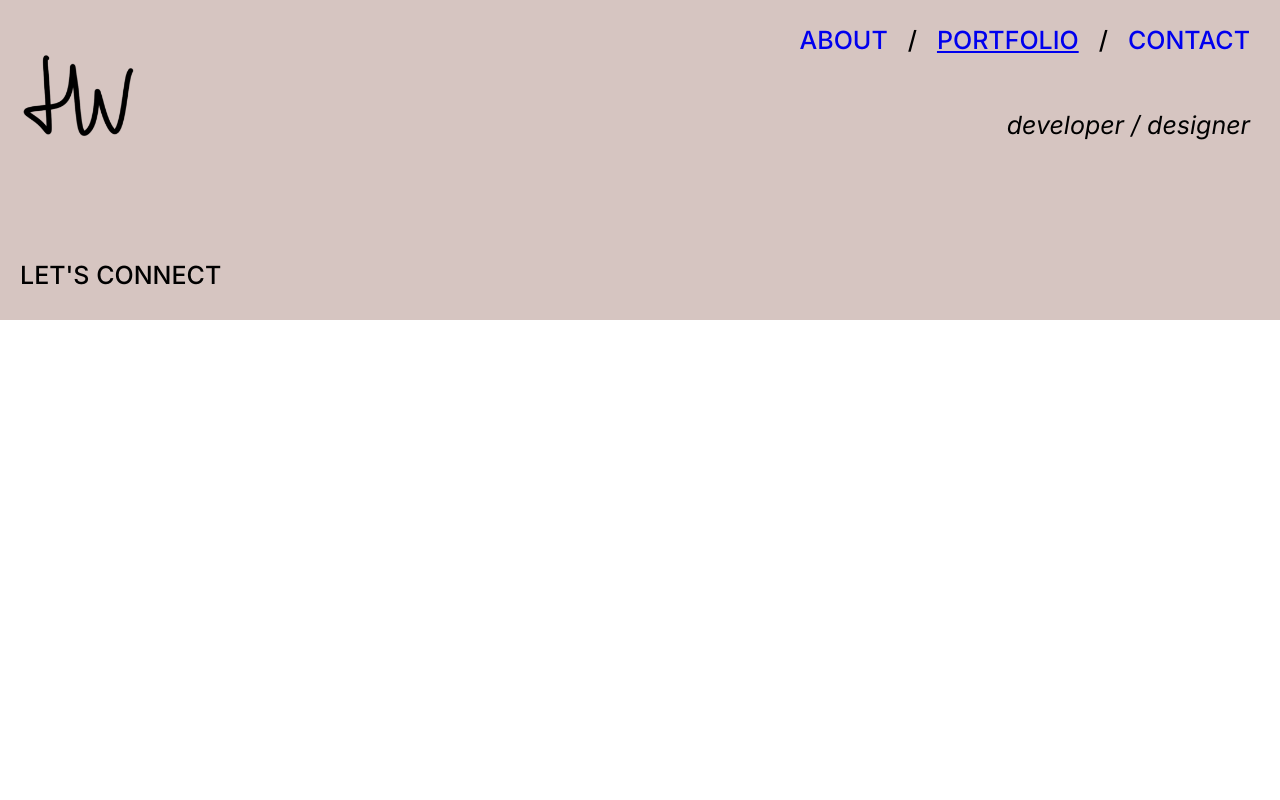
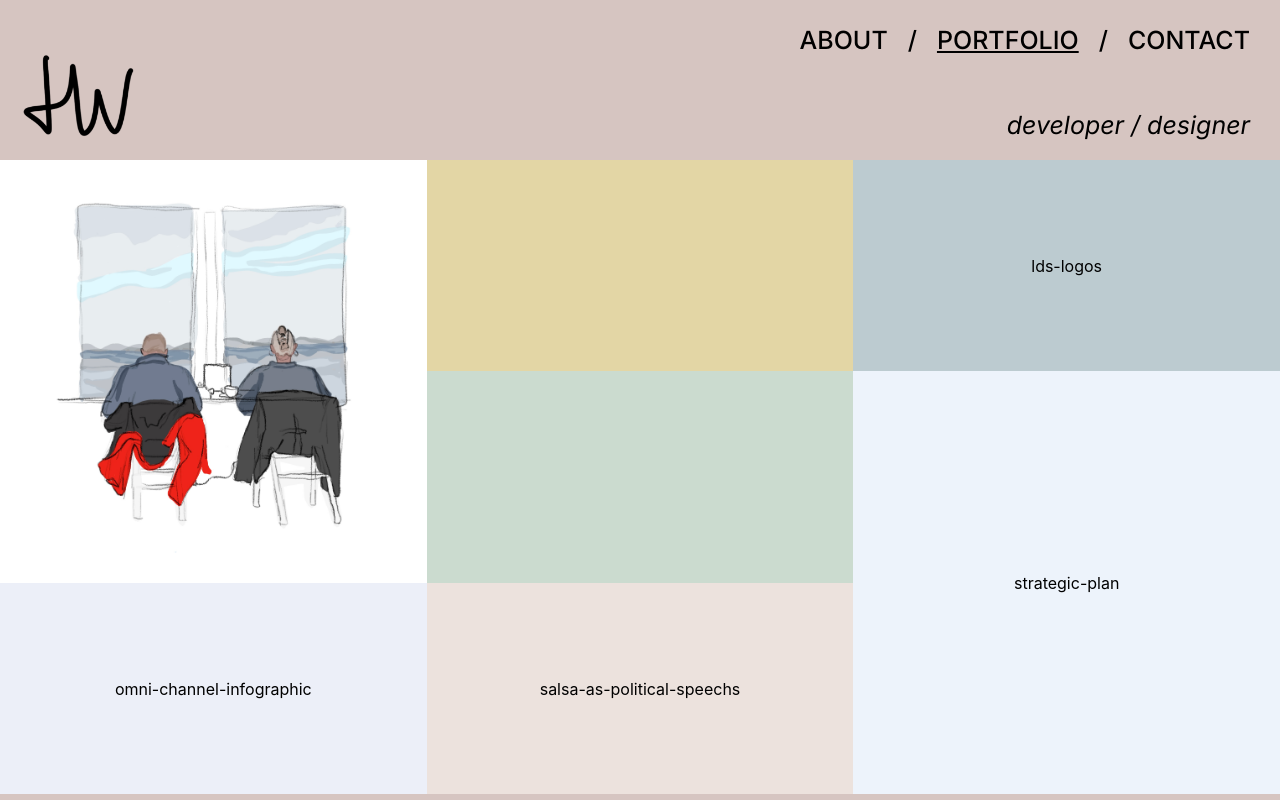
Before and after one commit to hannahw1ll1ams/portfolio, a React (Create React App) app: page / in a window 1280 px wide. Shown: the top 800 px of the page. Built offline with nearby package versions, Linux system fonts and the light colour scheme.

Commit message:
fixing bug of underlining items in nav bar when url changes

```diff
--- a/src/App.css
+++ b/src/App.css
@@ -7,126 +7,6 @@
   pointer-events: none;
 }
 
-.container {  display: grid;
-  grid-template-columns: 1fr 1fr 1fr;
-  grid-template-rows: 1fr 1fr 1fr;
-  gap: 0px 0px;
-  grid-auto-flow: row;
-  grid-template-areas:
-    "illustrations event-posters lds-logos"
-    "illustrations app-designs strategic-plan"
-    "omni-channel-infographic salsa-as-political-speech strategic-plan";
-    /* height: 1085px; */
-
-  }
-
-  /* .a:hover {
-    background: rgba(39,62,84,0.82);
-    overflow: hidden; */
-    /* height: 100%; */
-    /* z-index: -2; */
-  /* } */
-
-.illustrations {
-  grid-area: illustrations;
-  background-color: #FFFFFF;
-  display: flex;
-  justify-content: center;
-  align-items: center;
-  }
-
-.workers {
-  position:relative;
-  z-index:0;
-}
-
-.responsive {
-  width: 80%;
-  /* height: auto; */
-}
-
-.workers-text {
-  position:relative;
-  z-index:1;
-}
-
-.event-posters {
-  grid-area: event-posters;
-  background-color: #E3D6A5;
-  display: flex;
-  justify-content: space-between;
-  align-items: center;
-}
-
-.app-designs {
-  grid-area: app-designs;
-  background-color: #CBDBCF;
-  display: flex;
-  justify-content: center;
-  align-items: center;
-}
-
-.lds-logos {
-  grid-area: lds-logos;
-  background-color: #BCCBD0;
-  display: flex;
-  justify-content: center;
-  align-items: center;
-}
-
-.strategic-plan {
-  grid-area: strategic-plan;
-  background-color: #EDF3FB;
-  display: flex;
-  justify-content: center;
-  align-items: center;
-}
-
-.salsa-as-political-speech {
-  grid-area: salsa-as-political-speech;
-  background-color: #ECE2DD;
-  display: flex;
-  justify-content: center;
-  align-items: center;
-}
-
-.omni-channel-infographic {
-  grid-area: omni-channel-infographic;
-  background-color: #ECEFF8;
-  display: flex;
-  justify-content: center;
-  align-items: center;
-}
-
-
-/* Responsive layout - makes a two column-layout instead of four columns */
-@media screen and (max-width: 800px) {
-  .container {
-    /* flex: 50%;
-    max-width: 50%; */
-    display: flex;
-    flex-wrap: wrap;
-  }
-}
-
-/* Responsive layout - makes the two columns stack on top of each other instead of next to each other */
-@media screen and (max-width: 600px) {
-  .container {
-    flex: 100%;
-    max-width: 100%;
-  }
-}
-
-/* @media screen and (max-width: 800px) {
-.container {  display: grid;
-  grid-template-columns: 1fr 1fr;
-  grid-template-rows: 1fr 1fr 1fr;
-  gap: 0px 0px;
-  grid-auto-flow: row;
-  grid-template-areas:
-    "illustrations event-posters lds-logos"
-    "illustrations app-designs strategic-plan"
-    "omni-channel-infographic salsa-as-political-speech strategic-plan";
-    height: 1085px;
-  }
+/* * {
+  background-color: #D6C5C1;
 } */
--- a/src/App.js
+++ b/src/App.js
@@ -27,6 +27,8 @@ function App() {
 
         <Routes>
           <Route path="/about" exact element={<AboutPage />} />
+
+          <Route path="/" exact element={<PortfolioPage />} />
 
           <Route path='/portfolio'>
             <Route index element={ <PortfolioPage /> }/>
--- a/src/Components/Header.js
+++ b/src/Components/Header.js
@@ -1,30 +1,44 @@
 import React, { useState } from 'react';
-import { Link } from 'react-router-dom';
+import { Link ,useLocation, useHistory } from 'react-router-dom';
 import '../css/header.css';
 
 import logo from '../images/logo.PNG'
+
 
 export default function Header() {
 
   const [isPageSelected, setIsPageSelected] = useState([false, true, false]);
 
-  const handleOnClick = (pageSelected) => {
-    pageSelected === 0 ? setIsPageSelected([true, false, false]) :
-    pageSelected === 1 ? setIsPageSelected([false, true, false]) :
-    setIsPageSelected([false, false, true])
+  let location = useLocation();
+  React.useEffect(() => {
+        id();
+  }, [location]);
+
+  const id = () => {
+    if (/about$/.test(location.pathname)) {
+      setIsPageSelected([true, false, false])
+    }
+    else if (/contact$/.test(location.pathname)) {
+      setIsPageSelected([false, false, true])
+    }
+    else if (/portfolio$/.test(location.pathname)) {
+      setIsPageSelected([false, true, false])
+    }
   };
 
 	return (
 		<div>
+      {/* <p>{location.pathname}</p>
+      <p>{pageId}</p> */}
 			<nav class="navbar background">
           <img className="App-logo" src= {logo} alt='logo'/>
            <div className="right-nav">
             <ul class="nav-list">
-            <Link to='/about'><li><button className={`${isPageSelected[0] ? "selected" : ""}`} onClick={() => handleOnClick(0)}>ABOUT</button></li></Link>
+            <Link to='/about'><li><button className={`link ${isPageSelected[0] ? "selected" : ""}`}>ABOUT</button></li></Link>
             <li><p>/</p></li>
-            <Link to='/portfolio'><li><button className={`${isPageSelected[1] ? "selected" : ""}`} onClick={() => handleOnClick(1)}>PORTFOLIO</button></li></Link>
+            <Link to='/portfolio'><li><button className={`link ${isPageSelected[1] ? "selected" : ""}`}>PORTFOLIO</button></li></Link>
             <li><p>/</p></li>
-            <Link to='/contact'><li><button className={`${isPageSelected[2] ? "selected" : ""}`} onClick={() => handleOnClick(2)}>CONTACT</button></li></Link>
+            <Link to='/contact'><li><button className={`link ${isPageSelected[2] ? "selected" : ""}`}>CONTACT</button></li></Link>
             </ul>
             <p className="title">developer / designer</p>
           </div>
--- a/src/Pages/AboutPage.js
+++ b/src/Pages/AboutPage.js
@@ -1,8 +1,16 @@
 import React from "react";
+import '../css/aboutPage.css'
 
 export default function AboutPage() {
 
     return (
-       <p>About Page</p>
+        <div className="aboutMe-container">
+            <div className="aboutMeInformation">
+                <h1>Hannah Williams</h1>
+                <h2>I am a developer with a passion for design. i combine these disciplines to deliver visually appealing, intuitive and high-quality digital experiences. </h2>
+                <p>I approach both design and coding in the same way, able to adapt my approaches and processes across projects and languages. Combining my knowledge of what the technology is capable of with the design goals, I can maximise the potential of outcomes closing the disconnect that can exist between the two disciplines.</p>
+            </div>
+        </div>
+
     );
 }
--- a/src/Pages/ContactPage.js
+++ b/src/Pages/ContactPage.js
@@ -1,7 +1,10 @@
 import React from "react";
+import '../css/contactPage.css'
 
 export default function IllustrationsPageContactPage() {
     return (
-       <p>Contact Page</p>
+        <div className='contactContainer'>
+        </div>
+
     );
 }
--- a/src/Pages/PortfolioPage.js
+++ b/src/Pages/PortfolioPage.js
@@ -1,5 +1,7 @@
 import React from 'react';
 import { Link } from 'react-router-dom';
+import '../css/header.css';
+import '../css/portfolioPage.css'
 
 //images
 import workers from '../images/illustrations/seaViewWorkers.jpg'
--- /dev/null
+++ b/src/css/aboutPage.css
@@ -0,0 +1,17 @@
+.aboutMe-container {
+    background-color: #B6B8AB;
+    padding: 30px;
+}
+
+h2 {
+    color: white;
+}
+
+.aboutMeInformation {
+    display: flex;
+    flex-direction: column;
+    align-items: flex-start;
+    width: 50%;
+    height: 100vh;
+    text-align: start;
+}
--- /dev/null
+++ b/src/css/contactPage.css
@@ -0,0 +1,4 @@
+.contactContainer {
+    background: #B6B8AB;
+    height: 100VH;
+}
--- a/src/css/header.css
+++ b/src/css/header.css
@@ -1,7 +1,6 @@
 * {
 	margin: 0;
 	padding: 0;
-
 }
 
 button {
@@ -62,6 +61,10 @@ button {
     text-decoration: underline;
 }
 
+.link {
+    color: #000000;
+}
+
 .title {
     padding: 30px;
     font-size: 25px;
--- /dev/null
+++ b/src/css/portfolioPage.css
@@ -0,0 +1,129 @@
+.container {  display: grid;
+    grid-template-columns: 1fr 1fr 1fr;
+    grid-template-rows: 1fr 1fr 1fr;
+    gap: 0px 0px;
+    grid-auto-flow: row;
+    grid-template-areas:
+      "illustrations event-posters lds-logos"
+      "illustrations app-designs strategic-plan"
+      "omni-channel-infographic salsa-as-political-speech strategic-plan";
+      /* height: 1085px; */
+      background-color: #FFFFFF;
+    }
+
+    /* .a:hover {
+      background: rgba(39,62,84,0.82);
+      overflow: hidden; */
+      /* height: 100%; */
+      /* z-index: -2; */
+    /* } */
+
+    /* .link {
+      color: #fff;
+    } */
+
+  .illustrations {
+    grid-area: illustrations;
+    background-color: #FFFFFF;
+    /* display: flex;
+    justify-content: center;
+    align-items: center; */
+    position:relative;
+    z-index:0;
+    }
+
+  .workers {
+
+    background-color: #FFFFFF;
+  }
+
+  .responsive {
+    width: 80%;
+    /* height: auto; */
+  }
+
+  .workers-text {
+    position:relative;
+    z-index:1;
+  }
+
+  .event-posters {
+    grid-area: event-posters;
+    background-color: #E3D6A5;
+    display: flex;
+    justify-content: space-between;
+    align-items: center;
+  }
+
+  .app-designs {
+    grid-area: app-designs;
+    background-color: #CBDBCF;
+    display: flex;
+    justify-content: center;
+    align-items: center;
+  }
+
+  .lds-logos {
+    grid-area: lds-logos;
+    background-color: #BCCBD0;
+    display: flex;
+    justify-content: center;
+    align-items: center;
+  }
+
+  .strategic-plan {
+    grid-area: strategic-plan;
+    background-color: #EDF3FB;
+    display: flex;
+    justify-content: center;
+    align-items: center;
+  }
+
+  .salsa-as-political-speech {
+    grid-area: salsa-as-political-speech;
+    background-color: #ECE2DD;
+    display: flex;
+    justify-content: center;
+    align-items: center;
+  }
+
+  .omni-channel-infographic {
+    grid-area: omni-channel-infographic;
+    background-color: #ECEFF8;
+    display: flex;
+    justify-content: center;
+    align-items: center;
+  }
+
+
+  /* Responsive layout - makes a two column-layout instead of four columns */
+  @media screen and (max-width: 800px) {
+    .container {
+      /* flex: 50%;
+      max-width: 50%; */
+      display: flex;
+      flex-wrap: wrap;
+    }
+  }
+
+  /* Responsive layout - makes the two columns stack on top of each other instead of next to each other */
+  @media screen and (max-width: 600px) {
+    .container {
+      flex: 100%;
+      max-width: 100%;
+    }
+  }
+
+  /* @media screen and (max-width: 800px) {
+  .container {  display: grid;
+    grid-template-columns: 1fr 1fr;
+    grid-template-rows: 1fr 1fr 1fr;
+    gap: 0px 0px;
+    grid-auto-flow: row;
+    grid-template-areas:
+      "illustrations event-posters lds-logos"
+      "illustrations app-designs strategic-plan"
+      "omni-channel-infographic salsa-as-political-speech strategic-plan";
+      height: 1085px;
+    }
+  } */
```
